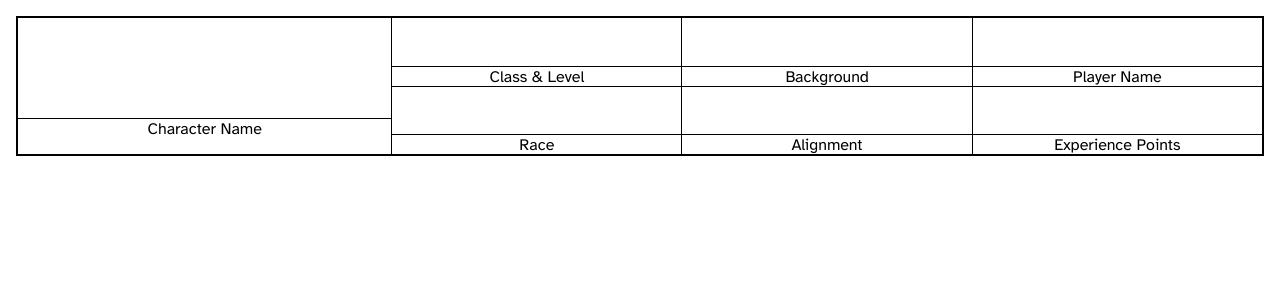
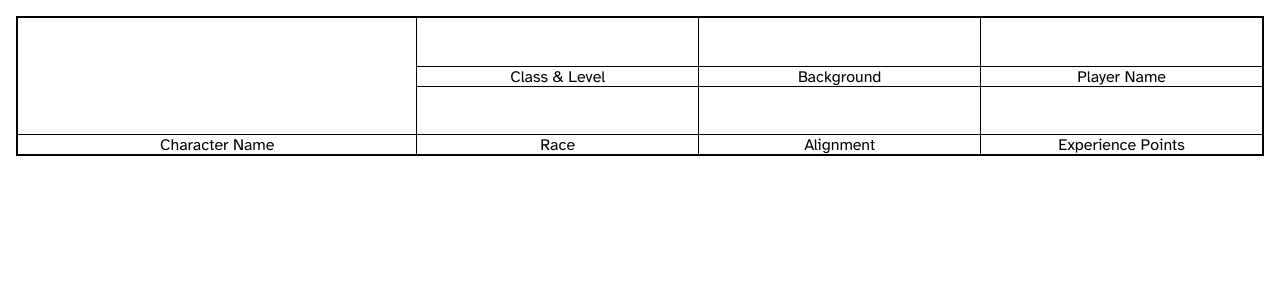
Before and after one commit to sheldon-groeneveld/5e-Character-Sheet, a React (Vite) app: page /CharacterName in a window 1280 px wide. Shown: the top 300 px of the page. Built offline with nearby package versions, Linux system fonts and the light colour scheme.

Commit message:
improved styling consistency

```diff
--- a/src/components/CharacterInfo/CharacterInfo.scss
+++ b/src/components/CharacterInfo/CharacterInfo.scss
@@ -2,32 +2,25 @@
   display: flex;
   flex-direction: row;
   flex-wrap: nowrap;
+  height: 140px;
   margin: 16px;
+  gap: 1px;
   border: 2px solid black;
-  border-bottom: 1px solid black;
-  height: 140px;
-
-  &__name {
-    width: 30%;
-    padding: 16px 0;
-    display: flex;
-    flex-direction: column;
-    border-bottom: 1px solid black;
-  }
+  background-color: black;
 
   &__wrapper {
     width: 70%;
     display: flex;
     flex-direction: row;
     flex-wrap: wrap;
+    gap: 1px;
   }
 
   &__item {
     flex: 1 1 33%;
-    border-left: 1px solid black;
-    border-bottom: 1px solid black;
     display: flex;
     flex-direction: column;
+    background-color: white;
   }
 
   &__input {
--- a/src/components/CharacterInfo/CharacterInfo.tsx
+++ b/src/components/CharacterInfo/CharacterInfo.tsx
@@ -3,7 +3,7 @@ import "./CharacterInfo.scss";
 function CharacterInfo() {
   return (
     <section className="character-info">
-      <div className="character-info__name">
+      <div className="character-info__item">
         <input
           type="text"
           id="character-name"
```
